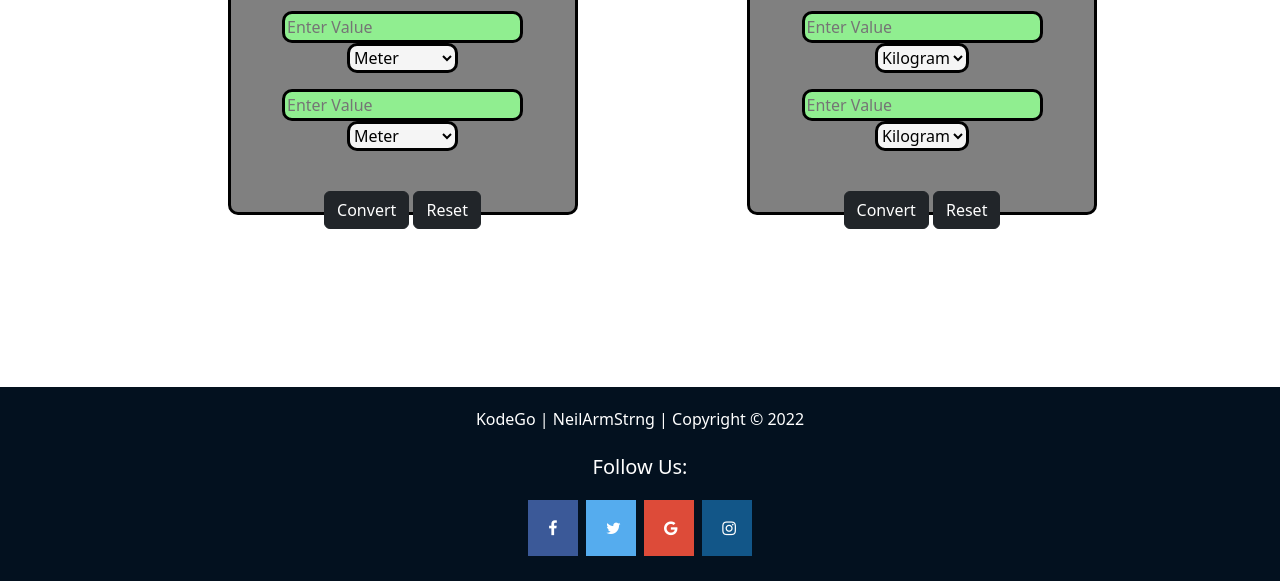
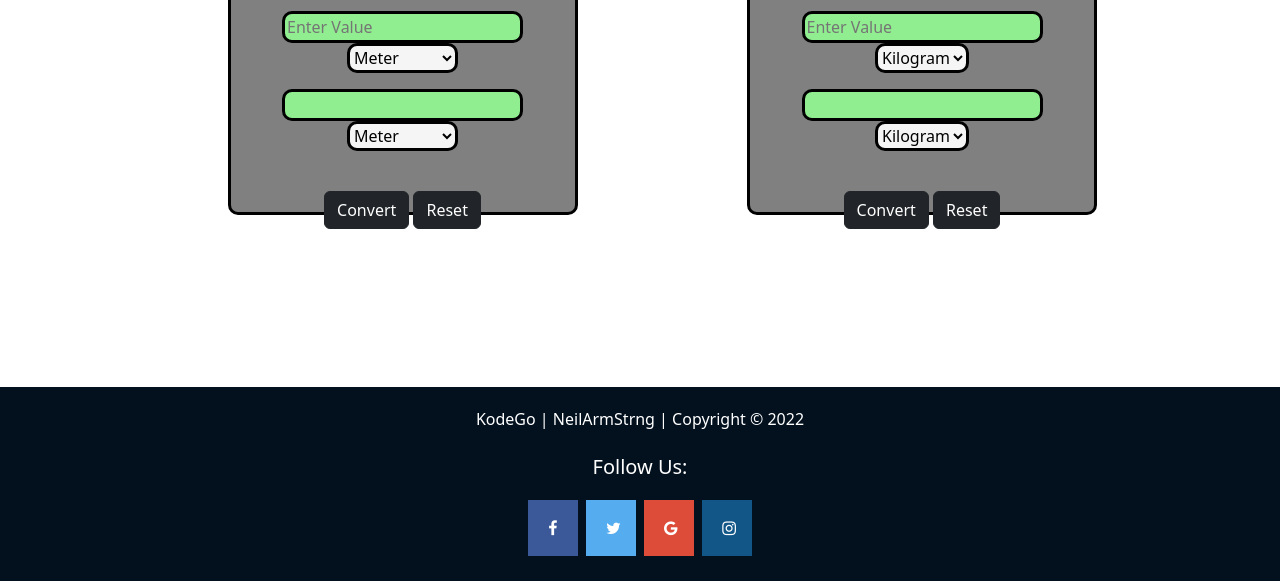
Before and after one commit to neilarstrong/OnlineCalcu, a plain HTML site: page converter.html in a window 1280 px wide. Shown: the part 365-946 px from the top of the page. Drawn offline with nearby package versions, Linux system fonts and the light colour scheme.

Commit message:
Update converter.html

```diff
--- a/converter.html
+++ b/converter.html
@@ -65,7 +65,7 @@
                             </select>
                         </div>
                         <div class="mb-3">
-                            <input type="text" name="" id="num2" placeholder="Enter Value">
+                            <input type="text" name="" id="num2">
 
                             <select name="" id="selection2">
                                 <option value="meter">Meter</option>
@@ -112,7 +112,7 @@
                             </select>
                         </div>
                         <div class="mb-3">
-                            <input type="text" name="" id="num4" placeholder="Enter Value">
+                            <input type="text" name="" id="num4">
 
                             <select name="" id="selection4">
                                 <option value="kilogram">Kilogram</option>
```
